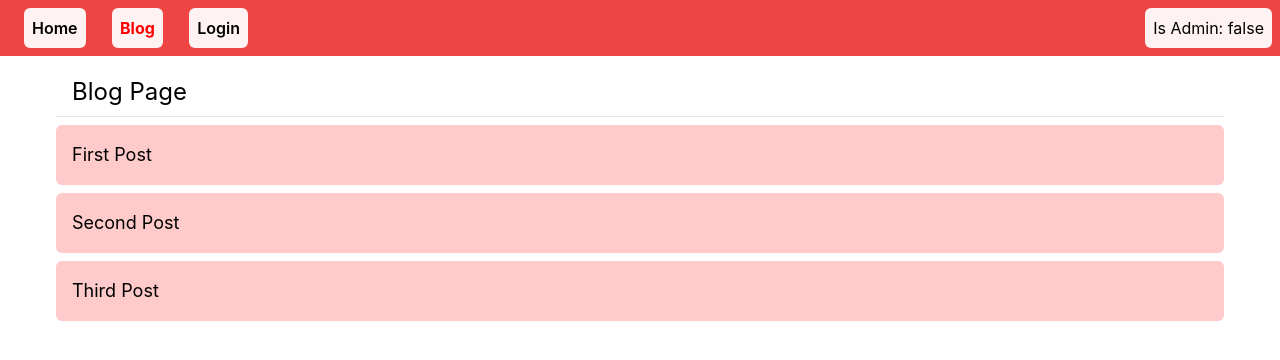
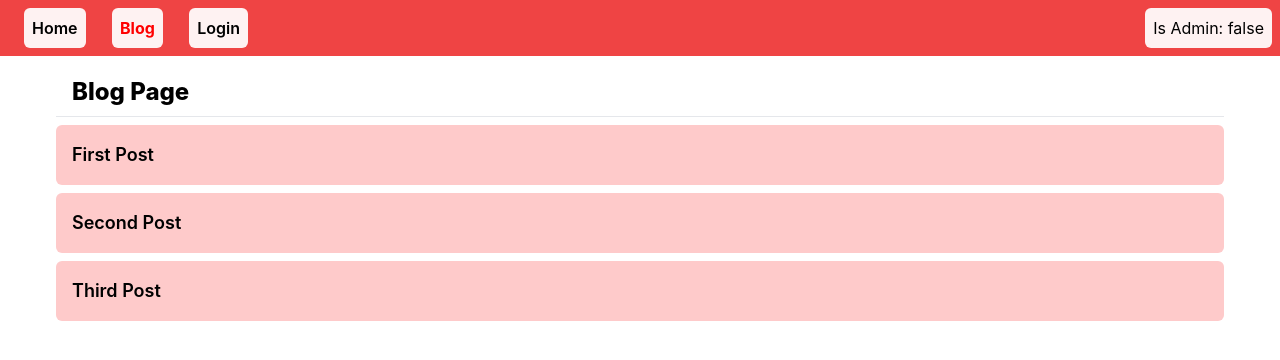
Before and after one commit to Veronelli/react-dom, a React (Create React App) app: page /#/blog in a window 1280 px wide. Shown: the top 360 px of the page. Built offline with nearby package versions, Linux system fonts and the light colour scheme.

Commit message:
style for blog page

```diff
--- a/src/BlogPage.js
+++ b/src/BlogPage.js
@@ -10,7 +10,7 @@ function BlogPage() {
   return (
     <>
       <div className="mx-14 my-2">
-        <h1 className="text-2xl mt-5 mx-4 mb-2">
+        <h1 className="text-2xl mt-5 mx-4 mb-2 font-extrabold">
           Blog Page
           {canCreate && (
             <span>
@@ -22,7 +22,7 @@ function BlogPage() {
         <ul>
           {blogData.map((blog) => (
             <li key={`blogData-${blog.slug}`} className="my-2 bg-red-200 rounded-md">
-              <Link to={blog.slug} className="block p-4 text-lg">{blog.title}</Link>
+              <Link to={blog.slug} className="block p-4 text-lg font-semibold">{blog.title}</Link>
             </li>
           ))}
         </ul>
--- a/src/BlogPost.js
+++ b/src/BlogPost.js
@@ -11,15 +11,22 @@ function BlogPost() {
   const navigate = useNavigate();
   const roles = auth.roles;
   const canDelete =
-    auth.user === postData.author ||
-    auth.isAdmin ||
-    roles?.includes("deleter");
-  const canEdit = auth.user === postData.author || auth.isAdmin || roles?.includes("editor");
+    auth.user === postData.author || auth.isAdmin || roles?.includes("deleter");
+  const canEdit =
+    auth.user === postData.author || auth.isAdmin || roles?.includes("editor");
   return (
     <>
-      <button onClick={() => navigate(-1)}>Back</button>
-      <h1>{postData.title}</h1>
-      <h3>{postData.content}</h3>
+      <button
+        onClick={() => navigate(-1)}
+        className="w-full bg-blue-100 text-xl p-2 rounded-md"
+      >
+        Back
+      </button>
+      <hr className="my-4"/>
+      <h1 className="text-2xl font-extrabold">
+        TITLE: <span className="font-bold">{postData.title}</span>
+      </h1>
+      <h3 className="font-extrabold text-xl">DESCRIPTION: <span className="font-bold">{postData.content}</span></h3>
       {canDelete && <button>Delete</button>}
       {canEdit && <button>Edit</button>}
     </>
```
